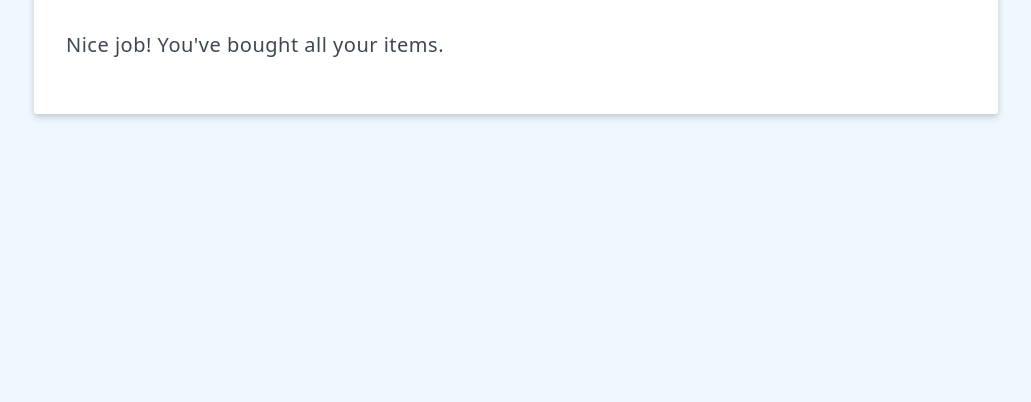
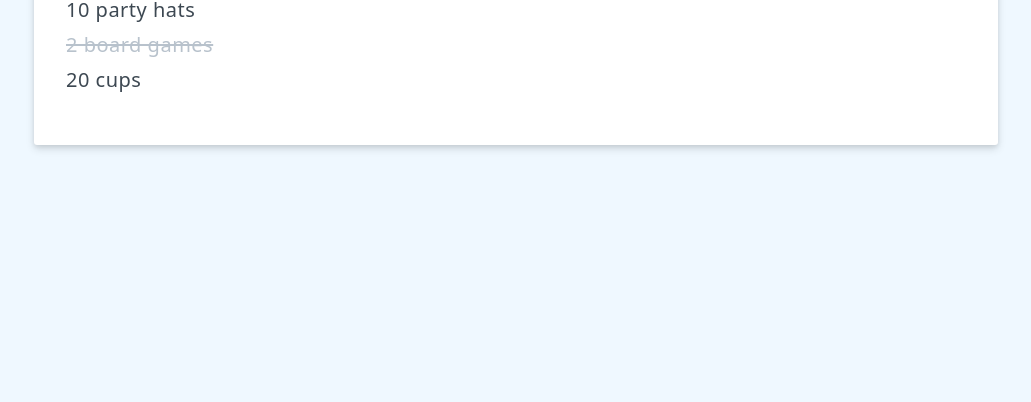
Before and after one commit to jhnnyk/VueSchoolio-fundamentals, a plain HTML site: page index.html in a window 1280 px wide. Shown: the part 398-800 px from the top of the page, without its empty margins (124-1155 px from the left). Drawn offline with nearby package versions, Linux system fonts and the light colour scheme.

Commit message:
dynamic classes

```diff
--- a/index.html
+++ b/index.html
@@ -38,7 +38,13 @@
       </div>
 
       <ul>
-        <li v-for="item in items">{{ item }}</li>
+        <li
+          v-for="item in items"
+          :class="{strikeout: item.purchased}"
+          @click="togglePurchased(item)"
+        >
+          {{ item.label }}
+        </li>
       </ul>
       <p v-if="items.length === 0">Nice job! You've bought all your items.</p>
     </div>
@@ -50,17 +56,36 @@
           state: 'default',
           header: 'shopping list app',
           newItem: '',
-          items: []
+          items: [
+            {
+              label: '10 party hats',
+              purchased: false
+            },
+            {
+              label: '2 board games',
+              purchased: true
+            },
+            {
+              label: '20 cups',
+              purchased: false
+            }
+          ]
         },
         methods: {
           saveItem: function() {
-            this.items.push(this.newItem);
+            this.items.push({
+              label: this.newItem,
+              purchased: false
+            });
             this.newItem = '';
           },
           changeState: function(newState) {
             this.state = newState;
 
             this.newItem = '';
+          },
+          togglePurchased: function(item) {
+            item.purchased = !item.purchased;
           }
         }
       });
```
